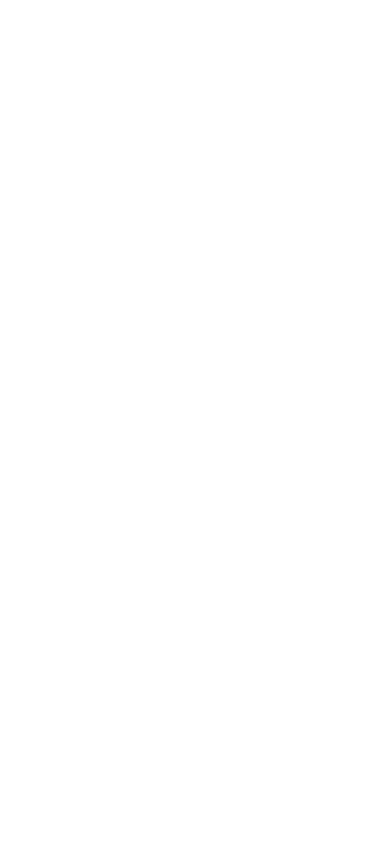
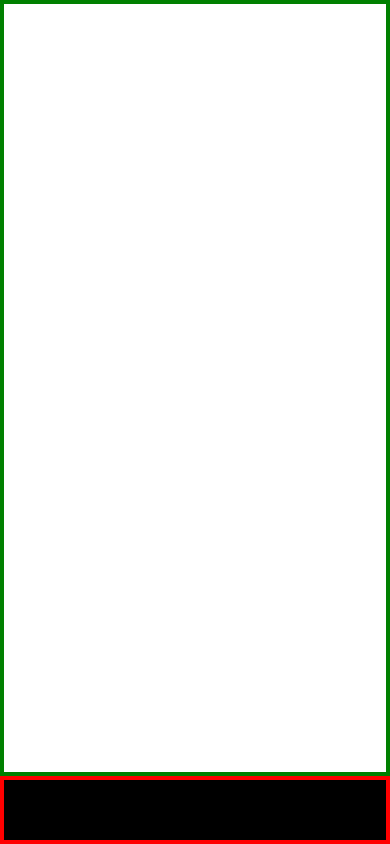
Before and after one commit to Driijko/wren, a Svelte app: page / in a window 390 px wide. Built offline with nearby package versions, Linux system fonts and the light colour scheme.

Commit message:
Breakpoint: content-container and Toolbar.

```diff
--- a/src/components/1-site/Breakpoint.svelte
+++ b/src/components/1-site/Breakpoint.svelte
@@ -2,6 +2,7 @@
 <script>
   // IMPORTS ----------------------------------------
   import { breakpoint } from "../../dynamic/breakpoint";
+  import Toolbar from "./interface/toolbar/Toolbar.svelte";
 
 </script>
 
@@ -13,8 +14,11 @@
 </div>
 
 {#if $breakpoint === "mobile"}
-  <div class="vp-layer">
+  <div class="vp-layer mobile-container">
+    <div class="content-container">
 
+    </div>
+    <Toolbar />
   </div>
 {/if}
 
@@ -22,5 +26,12 @@
 
 <!-- STYLES /////////////////////////////////////////// -->
 <style>
-
+.mobile-container {
+  display: flex;
+  flex-direction: column;
+}
+.content-container {
+  flex: 1;
+  border: 4px solid green;
+}
 </style>
--- a/src/components/1-site/interface/toolbar/Toolbar.svelte
+++ b/src/components/1-site/interface/toolbar/Toolbar.svelte
@@ -1 +1,17 @@
 <!-- SCRIPTS ///////////////////////////////////// -->
+<script>
+  // LOCAL STATIC ---------------------------------------
+  const height = 8; // percentage of viewport height
+
+</script>
+
+<!-- MARKUP //////////////////////////////////////// -->
+<div style:height={`${height}%`}></div>
+
+<!-- STYLES ////////////////////////////////////////// -->
+<style>
+div {
+  background-color: black;
+  border: 4px solid red;
+}
+</style>
```
